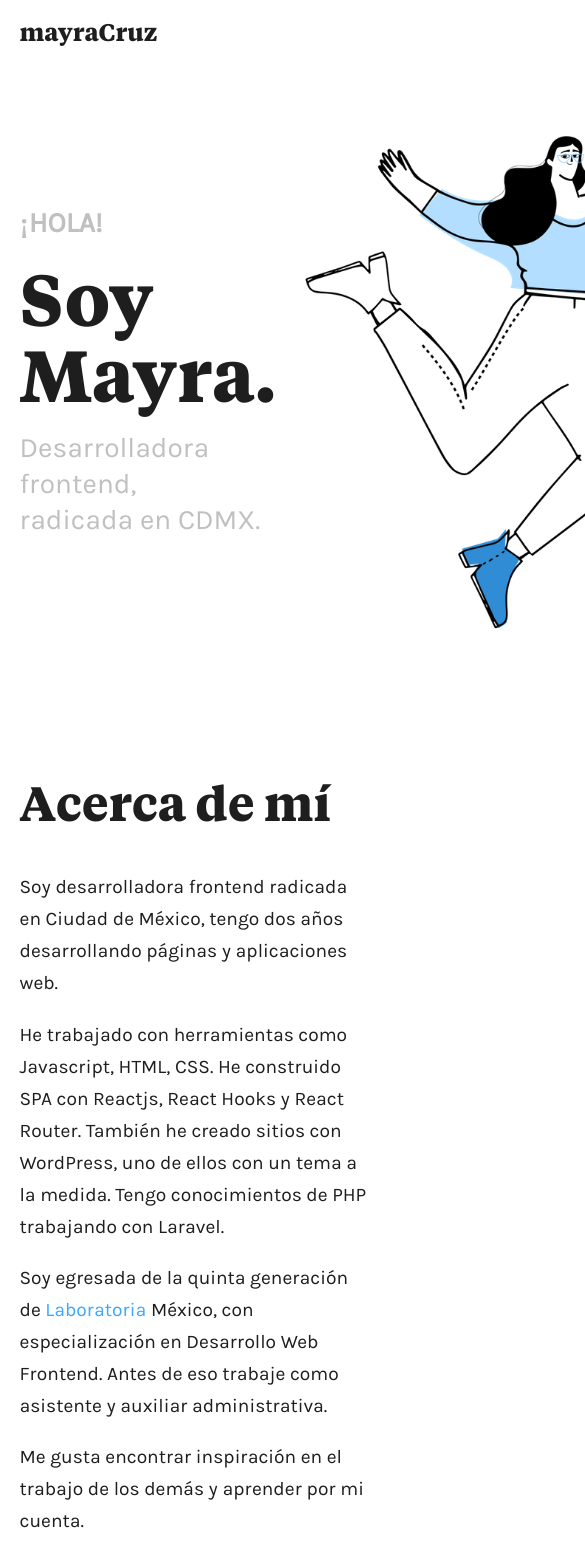
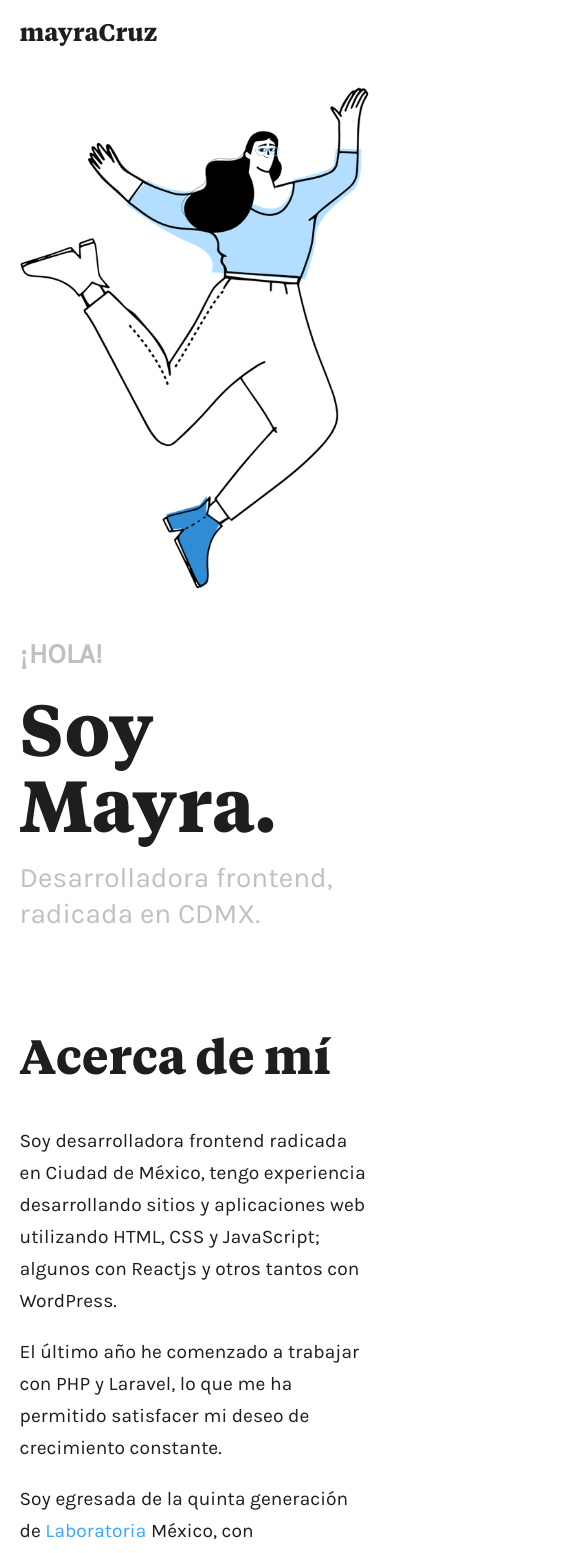
Before and after one commit to cruzmayra/portfolio-m-ayra, a React (Create React App) app: page / in a window 390 px wide. Shown: the top 1553 px of the page, 585 px wide, since content can reach past the window. Built offline with nearby package versions, Linux system fonts and the light colour scheme.

Commit message:
cv y bio actualizado. Mini correción móvil

```diff
--- a/src/index.scss
+++ b/src/index.scss
@@ -157,7 +157,7 @@ header {
   height: 70vh;
   justify-content: space-between;
   .bio-container {
-    flex: 60%;
+    flex: 1 0 60%;
     .greeting {
       color: silver;
       font-size: 28px;
@@ -173,7 +173,7 @@ header {
     }
   }
   .bio-image {
-    flex: 40%;
+    flex: 1 0 40%;
     height: 100%;
     img {
       height: 100%;
@@ -268,6 +268,20 @@ footer {
 }
 
 @media (max-width: 700px) {
+  .hero {
+    flex-direction: column;
+    height: 100vh;
+    .bio-image{
+      flex: 1 0 100vw;
+      height: 65%;
+    }
+    .bio-container {
+      flex: 1 0 100vw;
+      height: 35%;
+      order: 2;
+    }
+  }
+
   .masonry {
     display: block;
     height: auto;
--- a/src/views/Footer.js
+++ b/src/views/Footer.js
@@ -12,19 +12,19 @@ export const Footer = () => {
 
                     <p>Enviame un correo a: <a href="tomail:yo.mera@mayracruz.com.mx">yo.mera@mayracruz.com.mx</a></p>
 
-                    <p>Mira mi CV <a href={'/Mayra-Cruz-Resume.pdf'}>en este enlace.</a></p>
+                    <p>Mira mi CV <a href={'/Mayra-Cruz-Resume.pdf'} target={"_blank"} rel={"noreferrer"}>en este enlace.</a></p>
 
                     <p>O bien, encuentrame acá:</p>
                     <div className='footer-links-container'>
-                        <a className='footer-link' href='https://www.linkedin.com/in/cruz-mayra/'>
+                        <a className='footer-link' href='https://www.linkedin.com/in/cruz-mayra/' target={"_blank"} rel={"noreferrer"}>
                             <FontAwesomeIcon className='link-icon' icon={['fab', 'linkedin-in']} />
                         </a>
-                        <a className='footer-link' href='https://github.com/cruzmayra'>
+                        <a className='footer-link' href='https://github.com/cruzmayra' target={"_blank"} rel={"noreferrer"}>
                             <FontAwesomeIcon className='link-icon' icon={['fab', 'github']} />
                         </a>
-                        {/* <a className='footer-link' href='https://codepen.io/m_ayra'>
+                        <a className='footer-link' href='https://codepen.io/m_ayra' target={"_blank"} rel={"noreferrer"}>
                             <FontAwesomeIcon className='link-icon' icon={['fab', 'codepen']} />
-                        </a> */}
+                        </a>
                     </div>
                 </div>
             </section>
--- a/src/views/Home/components/Bio.js
+++ b/src/views/Home/components/Bio.js
@@ -5,10 +5,10 @@ export const Bio = () => {
     <section id="bio">
       <h2 className='title'>Acerca de mí</h2>
         <p>
-        Soy desarrolladora frontend radicada en Ciudad de México, tengo dos años desarrollando páginas y aplicaciones web.
+        Soy desarrolladora frontend radicada en Ciudad de México, tengo experiencia desarrollando sitios y aplicaciones web utilizando HTML, CSS y JavaScript; algunos con Reactjs y otros tantos con WordPress.
         </p>
         <p>
-          He trabajado con herramientas como Javascript, HTML, CSS. He construido SPA con Reactjs, React Hooks y React Router. También he creado sitios con WordPress, uno de ellos con un tema a la medida. Tengo conocimientos de PHP trabajando con Laravel.
+          El último año he comenzado a trabajar con PHP y Laravel, lo que me ha permitido satisfacer mi deseo de crecimiento constante.
         </p>
         <p>
           Soy egresada de la quinta generación de <a href="https://www.laboratoria.la/" target="_blank" rel="noopener noreferrer">Laboratoria</a> México, con especialización en Desarrollo Web Frontend. Antes de eso trabaje como asistente y auxiliar administrativa.
@@ -17,7 +17,7 @@ export const Bio = () => {
           Me gusta encontrar inspiración en el trabajo de los demás y aprender por mi cuenta.
         </p>
         <div className="get-cv">
-          <a href={'/Mayra-Cruz-Resume.pdf'}><button >DESCARGA MI CV</button></a>
+          <a href={'/Mayra-Cruz-Resume.pdf'} target={"_blank"} rel={"noreferrer"}><button >DESCARGA MI CV</button></a>
 
         </div>
     </section>
```
Also changed, not shown: 1 other file (tests, documents, lock files or other folders).
